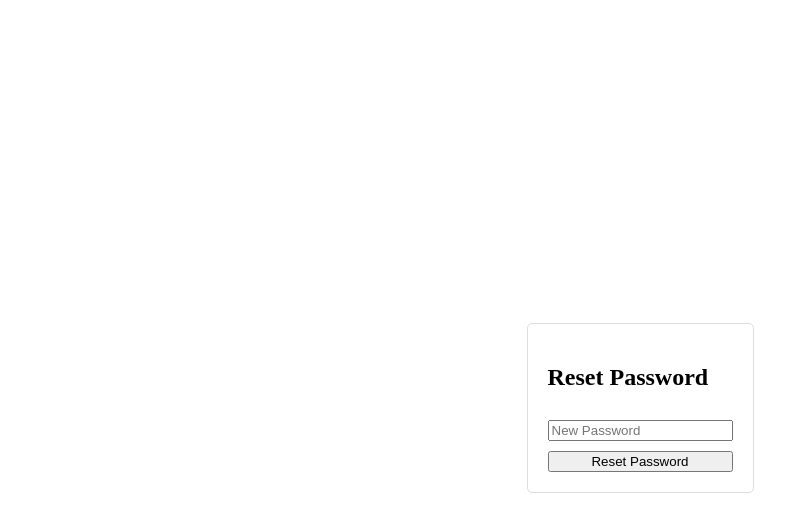
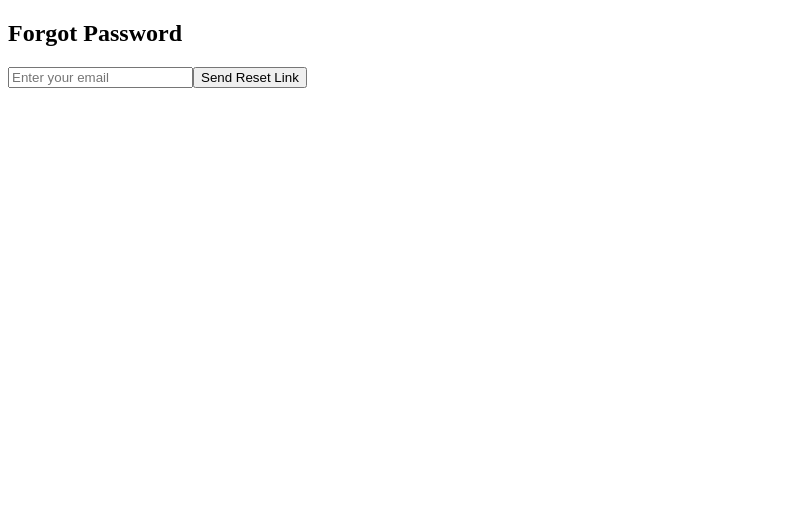
Before and after one commit to vich1123/password-reset-pro, a React (Create React App) app in the folder frontend/: page /forgot-password in a window 1280 px wide. Shown: the top 532 px of the page, without its empty margins (0-809 px from the left). Built offline with nearby package versions, Linux system fonts and the light colour scheme.

Commit message:
Fixed routing for Netlify deployment

```diff
--- a/frontend/src/components/ForgotPassword.js
+++ b/frontend/src/components/ForgotPassword.js
@@ -1,42 +1,33 @@
 import React, { useState } from "react";
-import { useParams, useNavigate } from "react-router-dom";
 
-const ResetPassword = () => {
-    const { token } = useParams();
-    const navigate = useNavigate();
-    const [password, setPassword] = useState("");
+const ForgotPassword = () => {
+    const [email, setEmail] = useState("");
 
     const handleSubmit = async (e) => {
         e.preventDefault();
         try {
-            const response = await fetch(`https://password-reset-pro.onrender.com/api/auth/reset-password/${token}`, {
+            const response = await fetch("https://password-reset-pro.onrender.com/api/auth/forgot-password", {
                 method: "POST",
                 headers: { "Content-Type": "application/json" },
-                body: JSON.stringify({ password }),
+                body: JSON.stringify({ email }),
             });
 
             const data = await response.json();
             alert(data.message);
-            if (response.ok) navigate("/");
         } catch (error) {
             console.error("Error:", error);
         }
     };
 
     return (
-        <div style={styles.container}>
-            <form onSubmit={handleSubmit} style={styles.form}>
-                <h2>Reset Password</h2>
-                <input type="password" placeholder="New Password" value={password} onChange={(e) => setPassword(e.target.value)} required />
-                <button type="submit">Reset Password</button>
+        <div>
+            <form onSubmit={handleSubmit}>
+                <h2>Forgot Password</h2>
+                <input type="email" placeholder="Enter your email" value={email} onChange={(e) => setEmail(e.target.value)} required />
+                <button type="submit">Send Reset Link</button>
             </form>
         </div>
     );
 };
 
-const styles = {
-    container: { display: "flex", justifyContent: "center", alignItems: "center", height: "100vh" },
-    form: { display: "flex", flexDirection: "column", gap: "10px", padding: "20px", border: "1px solid #ddd", borderRadius: "5px" },
-};
-
-export default ResetPassword;
+export default ForgotPassword;
--- a/frontend/src/components/Login.js
+++ b/frontend/src/components/Login.js
@@ -11,7 +11,7 @@ const Login = () => {
     const handleSubmit = async (e) => {
         e.preventDefault();
         try {
-            const response = await fetch("http://localhost:5001/api/auth/login", {
+            const response = await fetch("https://password-reset-pro.onrender.com/api/auth/login", {
                 method: "POST",
                 headers: { "Content-Type": "application/json" },
                 body: JSON.stringify({ email, password }),
@@ -29,22 +29,16 @@ const Login = () => {
     };
 
     return (
-        <div style={styles.container}>
-            <form onSubmit={handleSubmit} style={styles.form}>
+        <div>
+            <form onSubmit={handleSubmit}>
                 <h2>Login</h2>
                 <input type="email" placeholder="Email" value={email} onChange={(e) => setEmail(e.target.value)} required />
                 <input type="password" placeholder="Password" value={password} onChange={(e) => setPassword(e.target.value)} required />
                 <button type="submit">Login</button>
-                <p onClick={() => navigate("/forgot-password")} style={styles.link}>Forgot Password?</p>
+                <p onClick={() => navigate("/forgot-password")} style={{ cursor: "pointer", color: "blue" }}>Forgot Password?</p>
             </form>
         </div>
     );
 };
 
-const styles = {
-    container: { display: "flex", justifyContent: "center", alignItems: "center", height: "100vh" },
-    form: { display: "flex", flexDirection: "column", gap: "10px", padding: "20px", border: "1px solid #ddd", borderRadius: "5px" },
-    link: { cursor: "pointer", color: "blue", textAlign: "center", marginTop: "10px" },
-};
-
 export default Login;
--- a/frontend/src/components/ResetPassword.js
+++ b/frontend/src/components/ResetPassword.js
@@ -9,7 +9,7 @@ const ResetPassword = () => {
     const handleSubmit = async (e) => {
         e.preventDefault();
         try {
-            const response = await fetch(`http://localhost:5001/api/auth/reset-password/${token}`, {
+            const response = await fetch(`https://password-reset-pro.onrender.com/api/auth/reset-password/${token}`, {
                 method: "POST",
                 headers: { "Content-Type": "application/json" },
                 body: JSON.stringify({ password }),
@@ -24,8 +24,8 @@ const ResetPassword = () => {
     };
 
     return (
-        <div style={styles.container}>
-            <form onSubmit={handleSubmit} style={styles.form}>
+        <div>
+            <form onSubmit={handleSubmit}>
                 <h2>Reset Password</h2>
                 <input type="password" placeholder="New Password" value={password} onChange={(e) => setPassword(e.target.value)} required />
                 <button type="submit">Reset Password</button>
@@ -34,9 +34,4 @@ const ResetPassword = () => {
     );
 };
 
-const styles = {
-    container: { display: "flex", justifyContent: "center", alignItems: "center", height: "100vh" },
-    form: { display: "flex", flexDirection: "column", gap: "10px", padding: "20px", border: "1px solid #ddd", borderRadius: "5px" },
-};
-
 export default ResetPassword;
```
Also changed, not shown: 2 other files (tests, documents, lock files or other folders).
